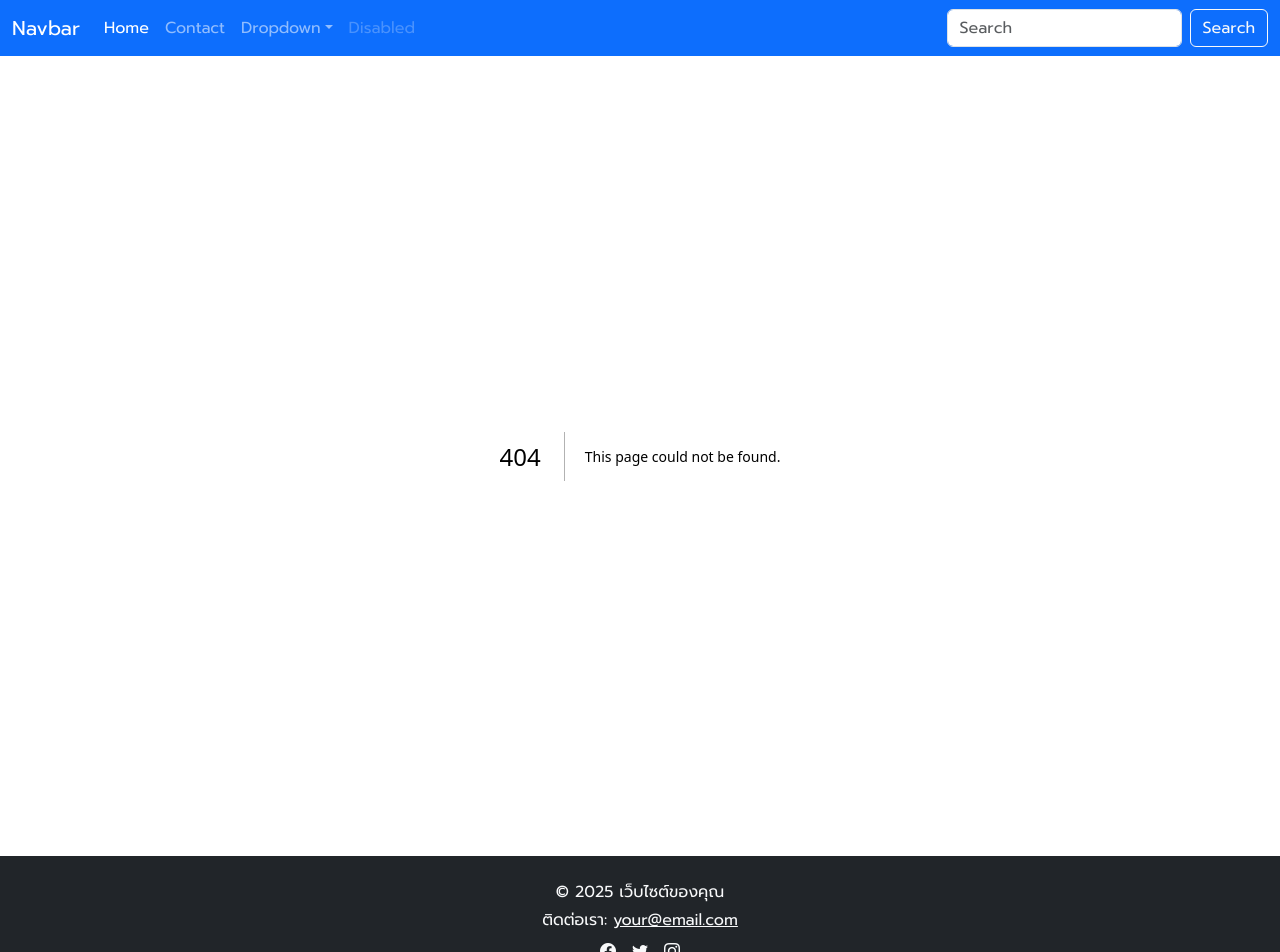
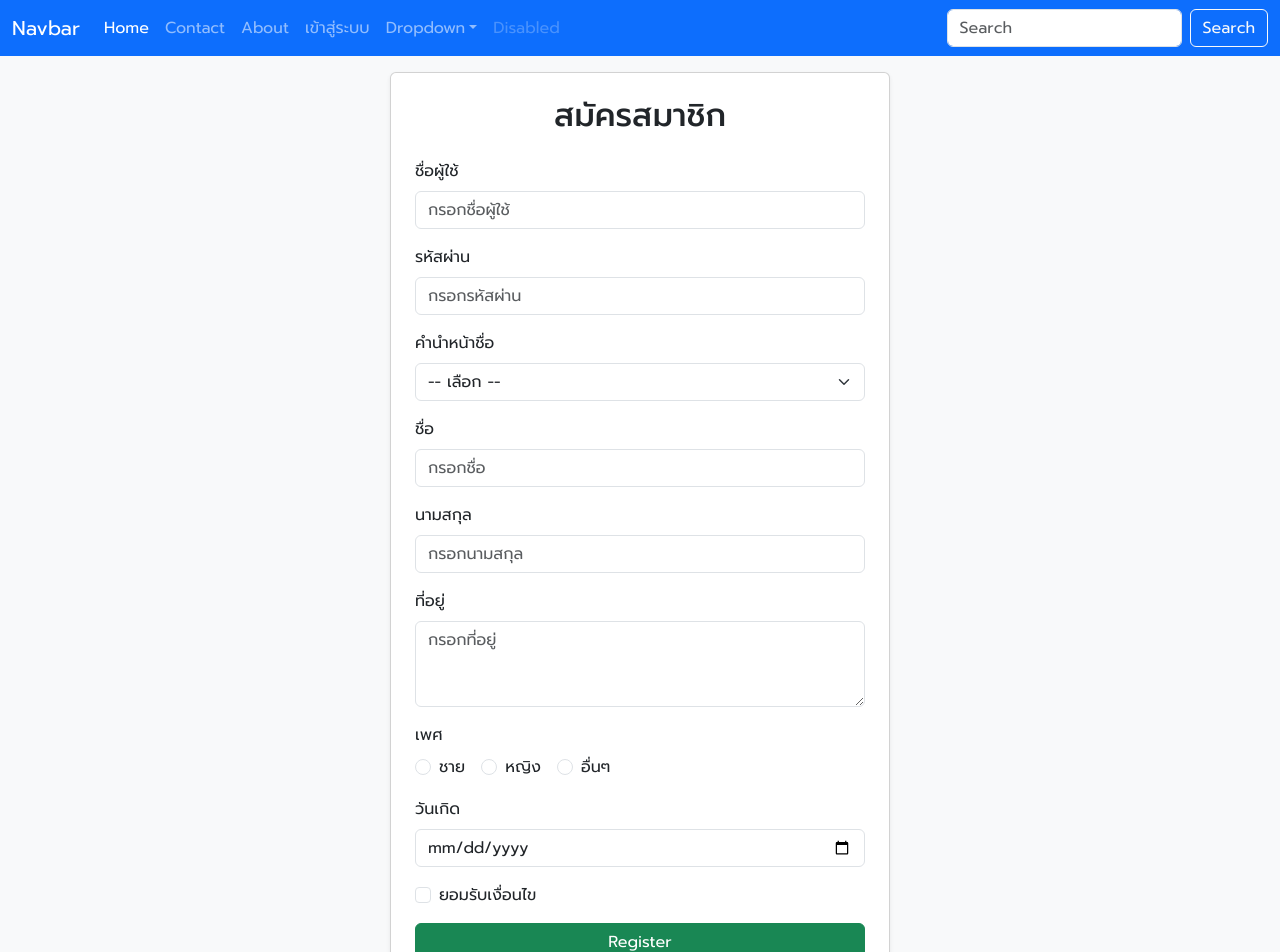
Before and after one commit to ICEKUNG434/FRONTEED68-, a Next.js app: page /register in a window 1280 px wide. Before the commit this address had no page. Shown: the top 952 px of the page. Built offline with nearby package versions, Linux system fonts and the light colour scheme.

Commit message:
login and register

```diff
--- a/app/components/nav.js
+++ b/app/components/nav.js
@@ -25,7 +25,13 @@ export default function Navigation() {
               <Link className="nav-link active" aria-current="page" href="/">Home</Link>
             </li>
             <li className="nav-item">
-              <Link className="nav-link" href="/contact">Contact</Link> {/* <-- ลิงก์ไป /contact */}
+              <Link className="nav-link" href="/contact">Contact</Link>
+            </li>
+            <li className="nav-item">
+              <Link className="nav-link" href="/about">About</Link>
+            </li>
+            <li className="nav-item">
+              <Link className="nav-link" href="/login">เข้าสู่ระบบ</Link> {/* <-- เพิ่มเมนูเข้าสู่ระบบ */}
             </li>
             <li className="nav-item dropdown">
               <a
--- /dev/null
+++ b/app/register/page.js
@@ -0,0 +1,79 @@
+'use client';
+import Link from 'next/link';
+
+export default function RegisterPage() {
+  return (
+    <div className="d-flex align-items-center justify-content-center min-vh-100 bg-light p-3">
+      <div className="card shadow-sm p-4" style={{ maxWidth: '500px', width: '100%' }}>
+        <h2 className="text-center mb-4">สมัครสมาชิก</h2>
+        <form>
+          <div className="mb-3">
+            <label htmlFor="username" className="form-label">ชื่อผู้ใช้</label>
+            <input type="text" className="form-control" id="username" placeholder="กรอกชื่อผู้ใช้" />
+          </div>
+
+          <div className="mb-3">
+            <label htmlFor="password" className="form-label">รหัสผ่าน</label>
+            <input type="password" className="form-control" id="password" placeholder="กรอกรหัสผ่าน" />
+          </div>
+
+          <div className="mb-3">
+            <label htmlFor="prefix" className="form-label">คำนำหน้าชื่อ</label>
+            <select className="form-select" id="prefix">
+              <option value="">-- เลือก --</option>
+              <option value="mr">นาย</option>
+              <option value="mrs">นาง</option>
+              <option value="miss">นางสาว</option>
+            </select>
+          </div>
+
+          <div className="mb-3">
+            <label htmlFor="firstname" className="form-label">ชื่อ</label>
+            <input type="text" className="form-control" id="firstname" placeholder="กรอกชื่อ" />
+          </div>
+
+          <div className="mb-3">
+            <label htmlFor="lastname" className="form-label">นามสกุล</label>
+            <input type="text" className="form-control" id="lastname" placeholder="กรอกนามสกุล" />
+          </div>
+
+          <div className="mb-3">
+            <label htmlFor="address" className="form-label">ที่อยู่</label>
+            <textarea className="form-control" id="address" rows="3" placeholder="กรอกที่อยู่"></textarea>
+          </div>
+
+          <div className="mb-3">
+            <label className="form-label d-block">เพศ</label>
+            <div className="form-check form-check-inline">
+              <input className="form-check-input" type="radio" name="gender" id="male" value="male" />
+              <label className="form-check-label" htmlFor="male">ชาย</label>
+            </div>
+            <div className="form-check form-check-inline">
+              <input className="form-check-input" type="radio" name="gender" id="female" value="female" />
+              <label className="form-check-label" htmlFor="female">หญิง</label>
+            </div>
+            <div className="form-check form-check-inline">
+              <input className="form-check-input" type="radio" name="gender" id="other" value="other" />
+              <label className="form-check-label" htmlFor="other">อื่นๆ</label>
+            </div>
+          </div>
+
+          <div className="mb-3">
+            <label htmlFor="birthdate" className="form-label">วันเกิด</label>
+            <input type="date" className="form-control" id="birthdate" />
+          </div>
+
+          <div className="mb-3 form-check">
+            <input type="checkbox" className="form-check-input" id="accept" />
+            <label className="form-check-label" htmlFor="accept">ยอมรับเงื่อนไข</label>
+          </div>
+
+          <button type="submit" className="btn btn-success w-100">Register</button>
+        </form>
+        <div className="text-center mt-3">
+          <Link href="/login" className="text-decoration-none">เข้าสู่ระบบ</Link>
+        </div>
+      </div>
+    </div>
+  );
+}
```
Also changed, not shown: app/about/page.js (+28 -8 lines), app/components/card.js (+17 -22 lines), app/contact/page.js (+26 -6 lines), app/login/page.js (added, +42 -0 lines), app/page.js (+18 -9 lines), public/images/sliders/hatsune-miku-vocaloid.gif (added).
